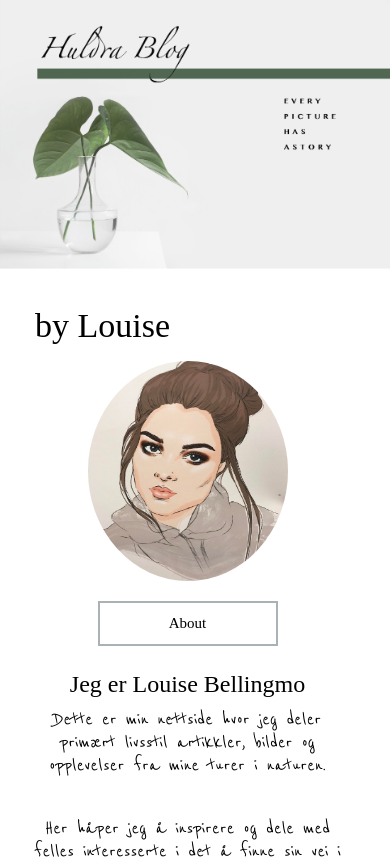
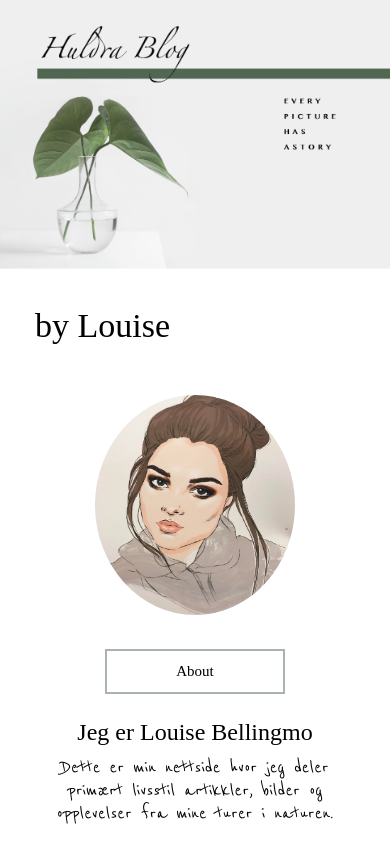
Before and after one commit to lonsoien/huldrablog, a React (Create React App) app: page / in a window 390 px wide. Shown: the top 859 px of the page. Built offline with nearby package versions, Linux system fonts and the light colour scheme; no server answers; a web font is replaced by a local one.

Commit message:
responsive

```diff
--- a/src/sass/partials/_aside.scss
+++ b/src/sass/partials/_aside.scss
@@ -4,7 +4,7 @@
     width: 200px;
     height: 220px;
     border-radius: 50%;
-    margin: 20px;
+    margin-top: 20px;
 }
 
  .btn a {
@@ -12,13 +12,3 @@
     text-align: center;
     font-size: 15px;
 }
-
-@media (max-width: 799px) {
-    .selfie {
-        margin: 1px;
-    }
-}
-
-//  .toggle:hover {
-   //     background-color: black;
-   // }
--- a/src/sass/partials/_blog.scss
+++ b/src/sass/partials/_blog.scss
@@ -25,7 +25,7 @@ a:hover {
 
 img {
     margin: 15px;
-    height: 70%;
+    height: 65%;
     width: 100%;
 }
 
--- a/src/sass/partials/_globalstyles.scss
+++ b/src/sass/partials/_globalstyles.scss
@@ -22,7 +22,7 @@ header {
 aside {
     grid-area: aside;
     text-align: center;
-    margin-right: 15px;
+    padding: 20px;
 }
 
 main {
@@ -42,7 +42,6 @@ main {
     display: grid;
     align-content: center;
     grid-template-columns: repeat(8, 8vw);
-   // grid-gap: 1em;
 }
 
 article {
@@ -65,7 +64,6 @@ hr {
 
 @media (max-width: 810px) {
     body {
-        grid-gap: 0;
     display: grid;
     grid-template-areas:
     "header header"
@@ -76,18 +74,21 @@ hr {
     display: grid-column;
     text-align: center;
     align-items: center;
-    padding: 15px;
+    margin: 10px;
  }
+
+ section {
+   width: 100%;
+   height: 100%;
+   }
 
     main {
         display: flex;
         flex-direction: column;
         text-align: center;
         align-items: center;
-        grid-gap: 0em;
     }
     article {
-        margin: 0em;
         display: flex;
         flex-wrap: wrap;
     }
@@ -101,7 +102,6 @@ hr {
         height: 250px;
         width: 250px;
     }
-
     .card {
         padding: 10px;
     }
```
